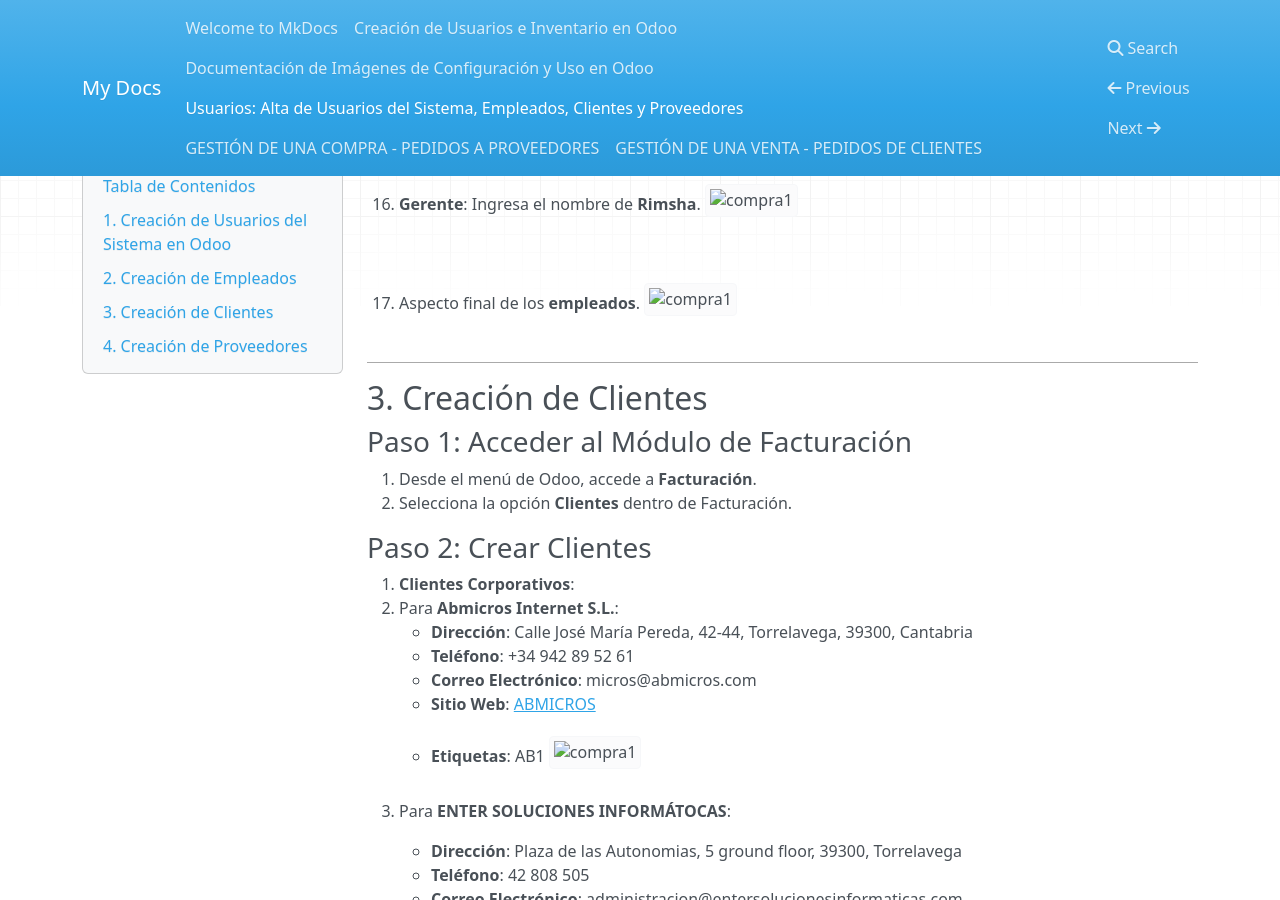
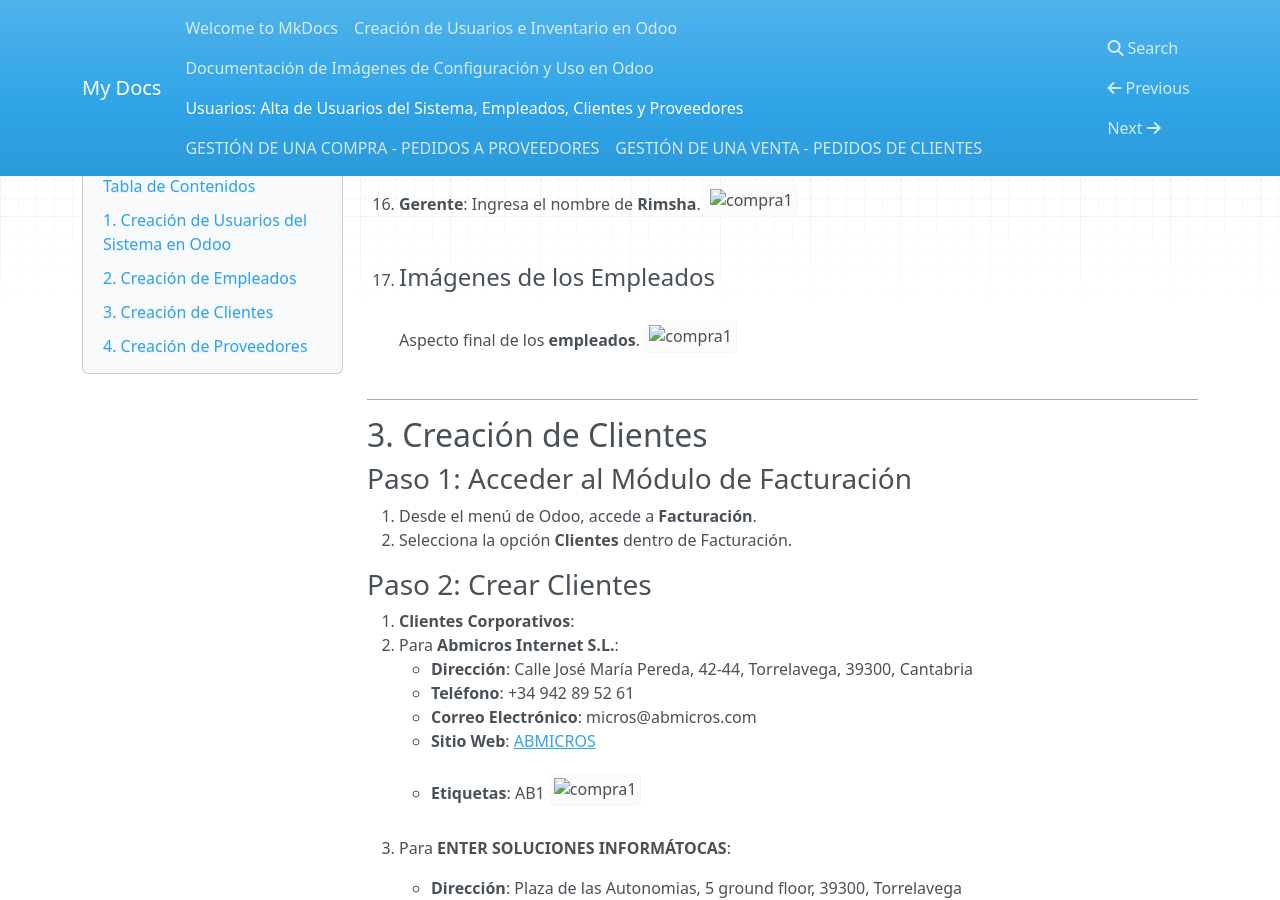
Before and after one commit to Rimsha-Iqbal/ProyectoASIR2-e4, an MkDocs documentation site: the page built from docs/paso2.md, in a window 1280 px wide and 900 px high, scrolled down 2230 px. Built offline with MkDocs 1.6.1, drawn with Linux system fonts in a browser that asks for light colours; nearby versions of some CDN libraries.

Commit message:
Update paso2.md

```diff
--- a/docs/paso2.md
+++ b/docs/paso2.md
@@ -87,7 +87,8 @@
      ![compra1](/site/img/rim-u.png)
 
 
-6. Aspecto final de los **empleados**.
+6. #### Imágenes de los Empleados
+   Aspecto final de los **empleados**.
    ![compra1](/site/img/empleados.png)
 
 ---
```
